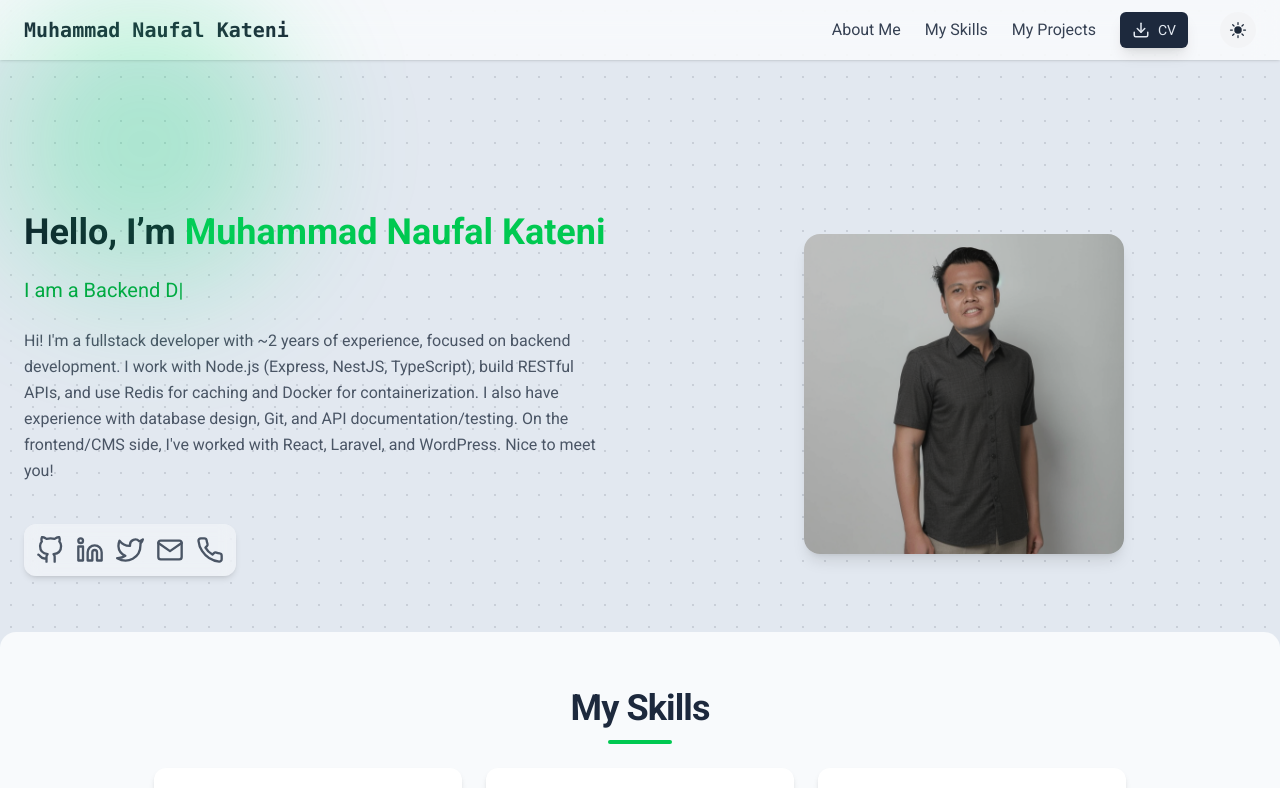
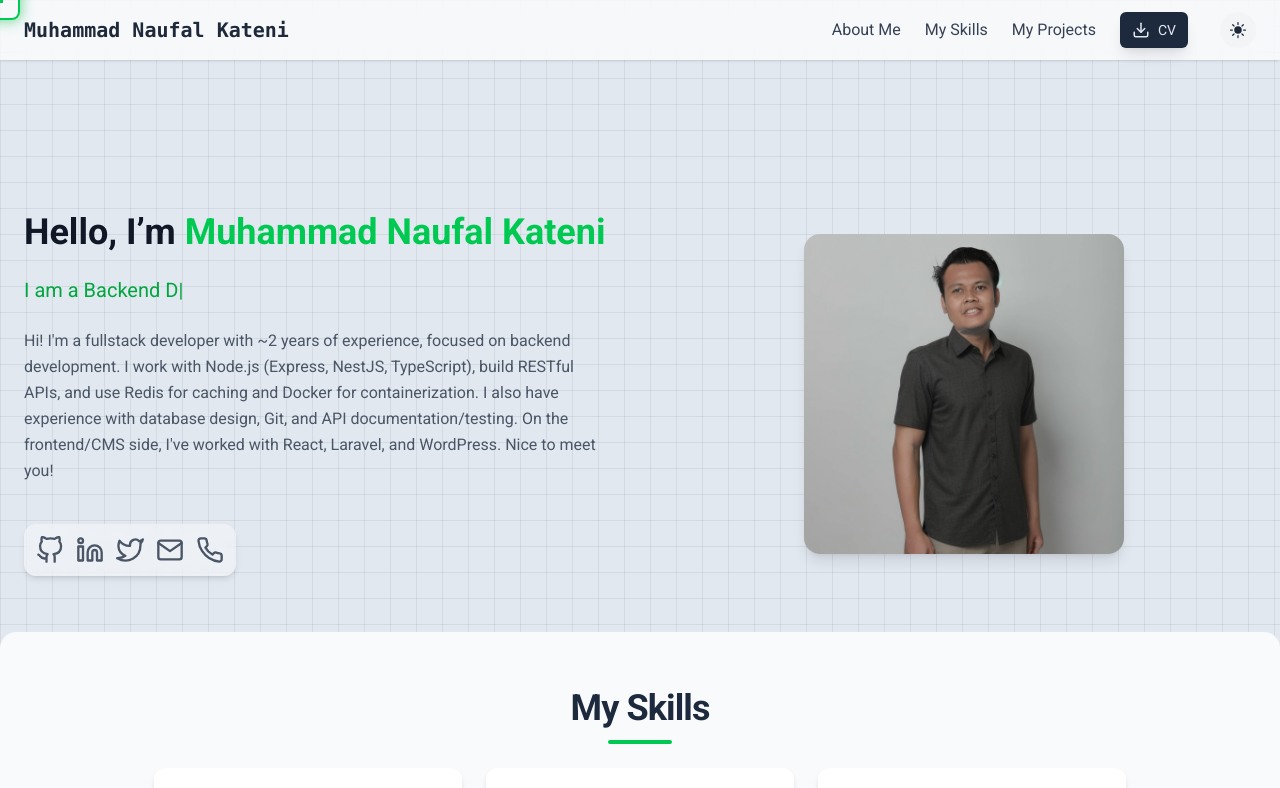
Before and after one commit to NaufalK25/portfolio, a React (Vite) app: page / in a window 1280 px wide. Shown: the top 788 px of the page. Built offline with nearby package versions, Linux system fonts and the light colour scheme; no server answers.

Commit message:
change bg style and cursor to grid square

```diff
--- a/src/App.jsx
+++ b/src/App.jsx
@@ -1,6 +1,6 @@
 import { useRef } from 'react';
 import Content from './components/Content';
-import CursorGlow from './components/CursorGlow';
+import CursorRing from './components/CursorRing';
 import Footer from './components/Footer';
 import Header from './components/Header';
 
@@ -20,7 +20,7 @@ const App = () => {
 
   return (
     <>
-      <CursorGlow />
+      <CursorRing />
       <Header
         refs={refs}
         onNavClick={handleNavClick}
--- a/src/components/CursorGlow.jsx
+++ /dev/null
@@ -1,25 +0,0 @@
-import { useEffect, useRef } from 'react';
-
-const CursorGlow = () => {
-  const glowRef = useRef(null);
-
-  useEffect(() => {
-    const glow = glowRef.current;
-
-    const handleMouseMove = e => {
-      glow.style.transform = `translate3d(${e.clientX}px, ${e.clientY}px, 0) translate(-50%, -50%)`;
-    };
-
-    window.addEventListener('mousemove', handleMouseMove);
-    return () => window.removeEventListener('mousemove', handleMouseMove);
-  }, []);
-
-  return (
-    <div
-      ref={glowRef}
-      className='pointer-events-none fixed left-0 top-0 z-999 h-72 w-72 rounded-full bg-green-400/25 blur-3xl transition-transform duration-150 ease-out dark:bg-green-500/20 pointer-coarse:hidden'
-    />
-  );
-};
-
-export default CursorGlow;
--- /dev/null
+++ b/src/components/CursorRing.jsx
@@ -0,0 +1,52 @@
+import { useEffect, useRef } from 'react';
+
+const CursorRing = () => {
+  const wrapperRef = useRef(null);
+  const boxRef = useRef(null);
+
+  useEffect(() => {
+    const wrapper = wrapperRef.current;
+    const box = boxRef.current;
+
+    const handleMouseMove = e => {
+      wrapper.style.transform = `translate3d(${e.clientX}px, ${e.clientY}px, 0)`;
+    };
+
+    const handleMouseOver = e => {
+      if (e.target.closest('a, button, .tooltip')) {
+        box.classList.add('is-active');
+      }
+    };
+
+    const handleMouseOut = e => {
+      if (e.target.closest('a, button, .tooltip')) {
+        box.classList.remove('is-active');
+      }
+    };
+
+    window.addEventListener('mousemove', handleMouseMove);
+    document.addEventListener('mouseover', handleMouseOver);
+    document.addEventListener('mouseout', handleMouseOut);
+    return () => {
+      window.removeEventListener('mousemove', handleMouseMove);
+      document.removeEventListener('mouseover', handleMouseOver);
+      document.removeEventListener('mouseout', handleMouseOut);
+    };
+  }, []);
+
+  return (
+    <div
+      ref={wrapperRef}
+      className='pointer-events-none fixed left-0 top-0 z-999 -ml-5 -mt-5 pointer-coarse:hidden'
+    >
+      <div
+        ref={boxRef}
+        className='cursor-ring-box flex h-10 w-10 items-center justify-center rounded-lg border-2 border-green-500 transition-transform duration-200 ease-out dark:border-green-400'
+      >
+        <span className='h-1.5 w-1.5 bg-green-500 dark:bg-green-400' />
+      </div>
+    </div>
+  );
+};
+
+export default CursorRing;
--- a/src/index.css
+++ b/src/index.css
@@ -9,16 +9,76 @@
 }
 
 body {
-  background-image: radial-gradient(
-    rgba(15, 23, 42, 0.12) 1px,
-    transparent 1px
-  );
-  background-size: 22px 22px;
+  background-image: linear-gradient(rgba(15, 23, 42, 0.07) 1px, transparent 1px),
+    linear-gradient(90deg, rgba(15, 23, 42, 0.07) 1px, transparent 1px);
+  background-size: 26px 26px;
 }
 
 .dark body {
-  background-image: radial-gradient(
-    rgba(255, 255, 255, 0.09) 1px,
-    transparent 1px
-  );
+  background-image: linear-gradient(rgba(255, 255, 255, 0.06) 1px, transparent 1px),
+    linear-gradient(90deg, rgba(255, 255, 255, 0.06) 1px, transparent 1px);
 }
+
+@media (pointer: fine) {
+  body,
+  a,
+  button {
+    cursor: none;
+  }
+}
+
+.cursor-ring-box {
+  transform: rotate(0deg) scale(1);
+  box-shadow: 0 0 12px 2px rgba(34, 197, 94, 0.55);
+}
+
+.dark .cursor-ring-box {
+  box-shadow: 0 0 12px 2px rgba(74, 222, 128, 0.5);
+}
+
+.cursor-ring-box.is-active {
+  transform: rotate(45deg) scale(1.4);
+  background-color: rgba(34, 197, 94, 0.12);
+  box-shadow: 0 0 20px 4px rgba(34, 197, 94, 0.7);
+}
+
+.dark .cursor-ring-box.is-active {
+  box-shadow: 0 0 20px 4px rgba(74, 222, 128, 0.65);
+}
+
+html {
+  scrollbar-color: #22c55e transparent;
+  scrollbar-width: thin;
+}
+
+html.dark {
+  scrollbar-color: #4ade80 transparent;
+}
+
+::-webkit-scrollbar {
+  width: 10px;
+  height: 10px;
+}
+
+::-webkit-scrollbar-track {
+  background: transparent;
+}
+
+::-webkit-scrollbar-thumb {
+  background-color: #22c55e;
+  border-radius: 999px;
+  border: 2px solid transparent;
+  background-clip: padding-box;
+}
+
+::-webkit-scrollbar-thumb:hover {
+  background-color: #16a34a;
+}
+
+.dark ::-webkit-scrollbar-thumb {
+  background-color: #4ade80;
+}
+
+.dark ::-webkit-scrollbar-thumb:hover {
+  background-color: #22c55e;
+}
```
